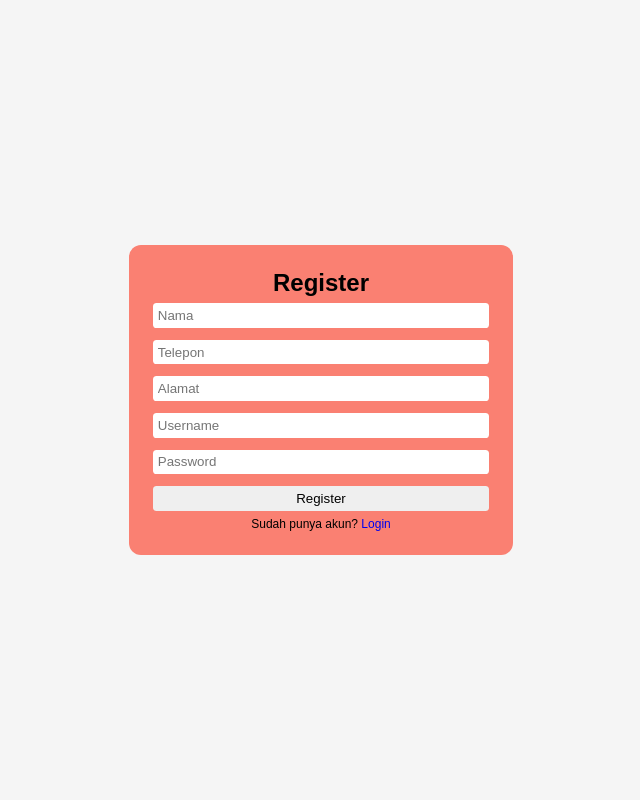
After one commit to KrishnDwi/Novees-Cakes, a PHP site: page /register.php in a window 1280 px wide. The commit adds this page. Shown: the whole page, without its empty margins (319-959 px from the left). Run offline with PHP 8.4, Linux system fonts and the light colour scheme.

Commit message:
menambahkan tampilan login dan register

```diff
--- a/css/style.css
+++ b/css/style.css
@@ -195,6 +195,7 @@ nav #menu-bar{
 }
 
 
+
 /* css section keempat formulir pemesanan */
 .contact header {
   padding: 3rem;
@@ -237,6 +238,7 @@ nav #menu-bar{
 }
 
 
+/* css footer */
 footer {
   padding: 15px;
   text-align: center;
@@ -253,6 +255,29 @@ footer .navbar-nav a{
 }
 footer .navbar-nav a:hover{
   color: salmon;
+}
+
+
+/* css login */
+.login{
+  display: flex;
+  align-items: center;
+  justify-content: center;
+  height: 100vh;
+}
+.login .container{
+  width: 30%;
+  background-color: salmon;
+  display: block;
+  padding: 2rem;
+  border-radius: 1rem;
+  text-align: center;
+}
+.login .container input{
+  width: 100%;
+  padding: 0.4rem;
+  margin: 0.5rem 0px;
+  border-radius: 0.3rem;
 }
 
 
--- a/index.html
+++ b/index.php
@@ -21,6 +21,7 @@
       <a href="#about-us">About Us</a>
       <a href="#menu">Menu</a>
       <a href="#contact">Contact</a>
+      <a href="./login.php">Login</a>
     </div>
     <!-- Responsive Side Menu Navigation -->
     <a href="#" id="menu-bar"><i data-feather="menu"></i></a>
--- /dev/null
+++ b/register.php
@@ -0,0 +1,25 @@
+<!DOCTYPE html>
+<html lang="en">
+<head>
+    <meta charset="UTF-8">
+    <meta name="viewport" content="width=device-width, initial-scale=1.0">
+    <title>Register | Novee's Cakes</title>
+    <link rel="stylesheet" href="./css/style.css">
+</head>
+<body>
+    <div class="login">
+        <div class="container">
+            <h1>Register</h1>
+            <form action="">
+                <input type="text" name="nama" placeholder="Nama">
+                <input type="text" name="telp" placeholder="Telepon">
+                <input type="text" name="alamat" placeholder="Alamat">
+                <input type="text" name="username" placeholder="Username">
+                <input type="password" name="password" placeholder="Password">
+                <input type="submit" name="submit_register" value="Register">
+            </form>
+            <p>Sudah punya akun? <a href="login.php">Login</a></p>
+        </div>
+    </div>
+</body>
+</html>
```
Also changed, not shown: login.php (added, +22 -0 lines), admin/index_admin.php (added).
